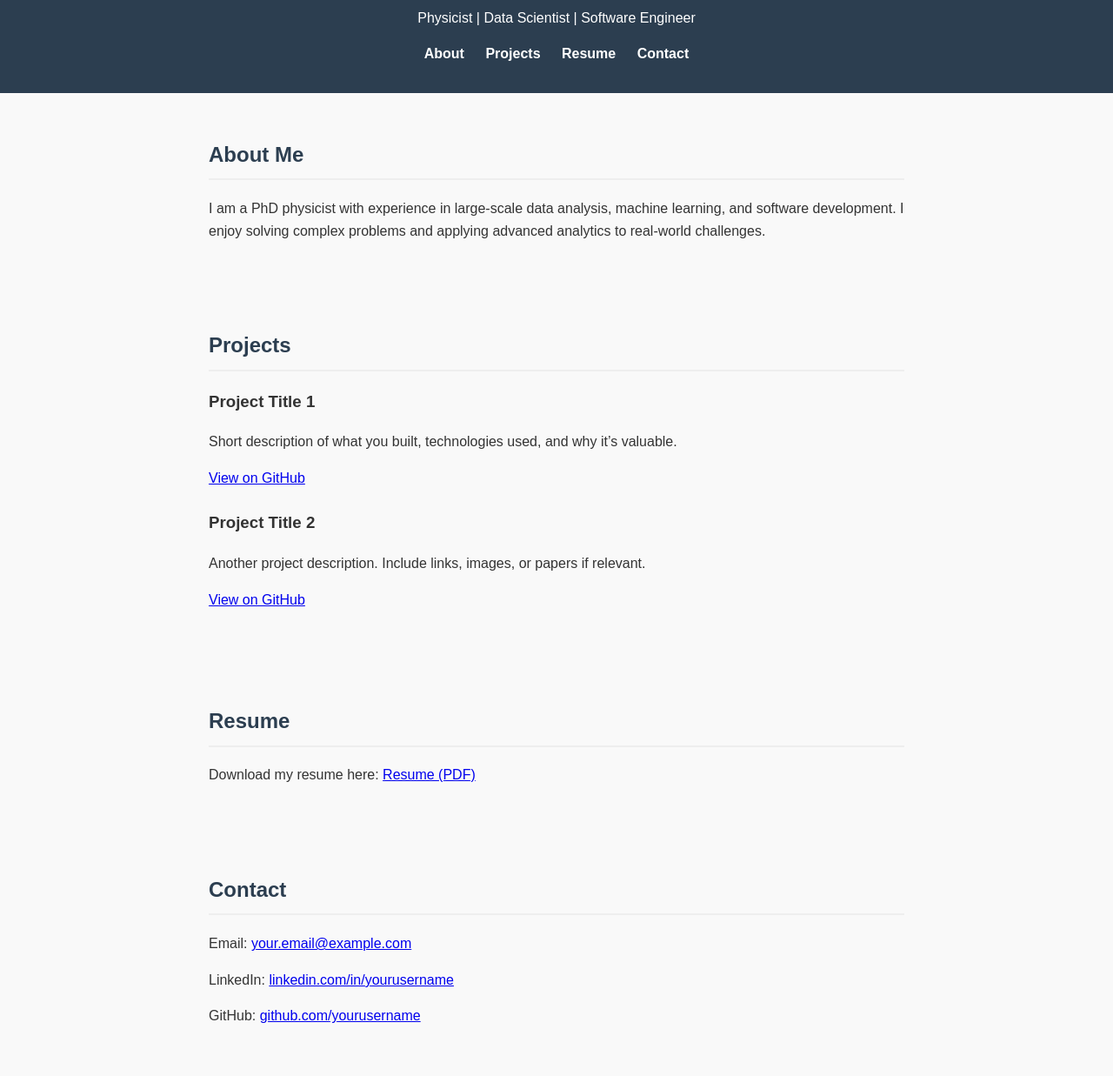
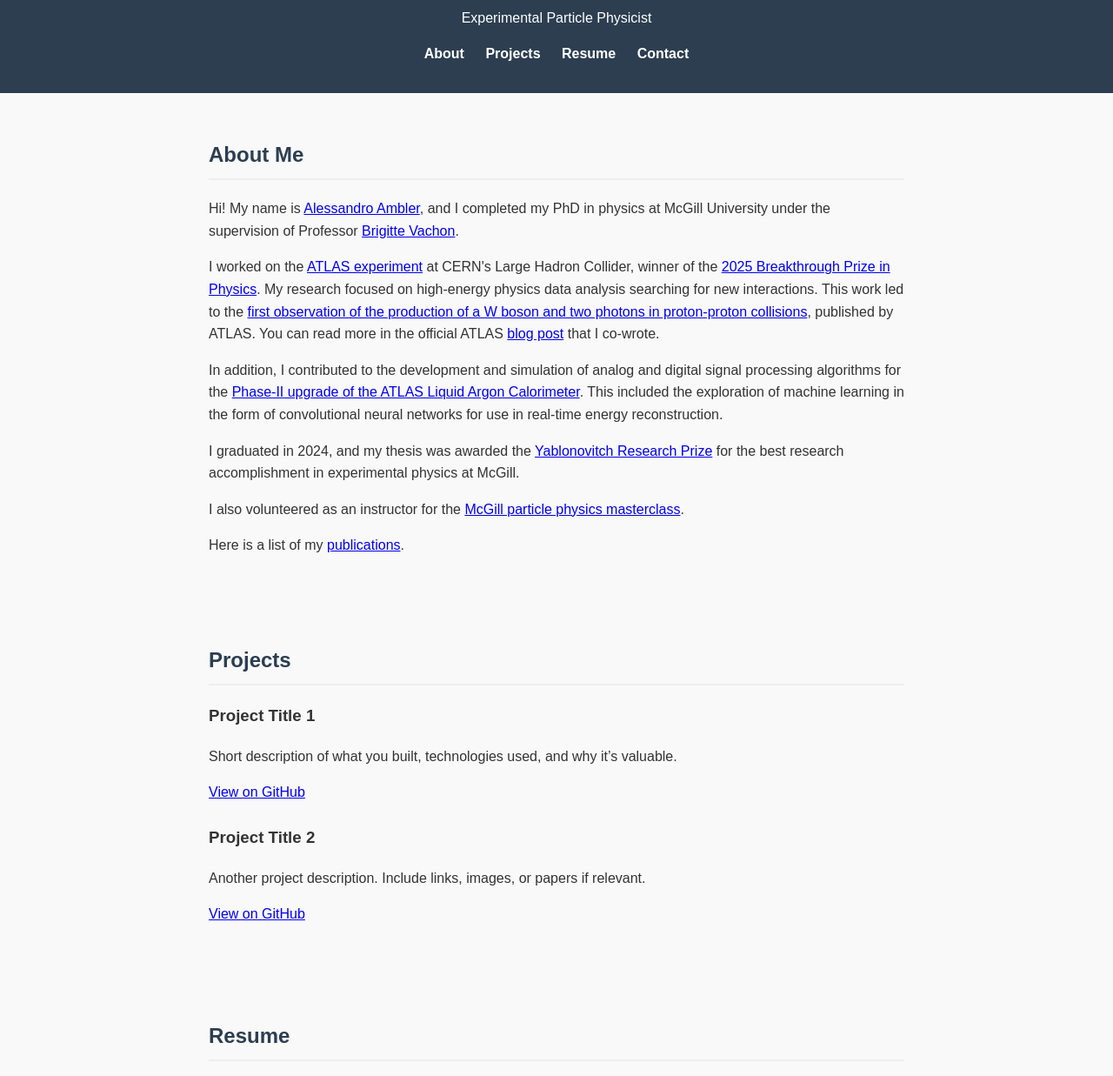
Before and after one commit to alessandroambler/alessandroambler.github.io, a plain HTML site: page index.html in a window 1280 px wide. Shown: the part 241-1478 px from the top of the page at 87% size. Drawn offline with Linux system fonts and the light colour scheme.

Commit message:
Updated information and links

```diff
--- a/index.html
+++ b/index.html
@@ -63,9 +63,9 @@
 </head>
 <body>
   <header>
-    <img src="portrait.png" alt="Your Name" class="profile-pic">
-    <h1>Your Name</h1>
-    <p>Physicist | Data Scientist | Software Engineer</p>
+    <img src="portrait.png" alt="Alessandro Ambler" class="profile-pic">
+    <h1>Alessandro Ambler</h1>
+    <p>Experimental Particle Physicist</p>
     <nav>
       <a href="#about">About</a>
       <a href="#projects">Projects</a>
@@ -77,9 +77,25 @@
   <section id="about">
     <h2>About Me</h2>
     <p>
-      I am a PhD physicist with experience in large-scale data analysis,
-      machine learning, and software development. I enjoy solving complex
-      problems and applying advanced analytics to real-world challenges.
+      Hi! My name is <a href="https://www.physics.mcgill.ca/xhep/en/people/ambler.html" target="_blank">Alessandro Ambler</a>, and I completed my PhD in physics at McGill University under the supervision of Professor <a href="https://www.physics.mcgill.ca/xhep/en/people/vachon.html" target="_blank">Brigitte Vachon</a>.
+    </p>
+    <p>
+      I worked on the <a href="https://www.physics.mcgill.ca/xhep/en/research/atlas.html" target="_blank">ATLAS experiment</a> at CERN's Large Hadron Collider, winner of the <a href="https://reporter.mcgill.ca/mcgill-researchers-breakthrough-prize-in-fundamental-physics/" target="_blank">2025 Breakthrough Prize in Physics</a>. My research focused on high-energy physics data analysis searching for new interactions.
+      This work led to the <a href="https://doi.org/10.1016/j.physletb.2023.138400" target="_blank">first observation of the production of a W boson and two photons in proton-proton collisions</a>, published by ATLAS.
+      You can read more in the official ATLAS <a href="https://atlas.cern/Updates/Briefing/Tri-Boson-Production" target="_blank">blog post</a> that I co-wrote.
+    </p>
+    <p>
+      In addition, I contributed to the development and simulation of analog and digital signal processing algorithms for the <a href="https://cds.cern.ch/record/2285582" target="_blank">Phase-II upgrade of the ATLAS Liquid Argon Calorimeter</a>.
+      This included the exploration of machine learning in the form of convolutional neural networks for use in real-time energy reconstruction.
+    </p>
+    <p>
+      I graduated in 2024, and my thesis was awarded the <a href="http://www.physics.mcgill.ca/news/alessandroa0/" target="_blank">Yablonovitch Research Prize</a> for the best research accomplishment in experimental physics at McGill.
+    </p>
+    <p>
+      I also volunteered as an instructor for the <a href="https://www.physics.mcgill.ca/masterclass/" target="_blank">McGill particle physics masterclass</a>.
+    </p>
+    <p>
+      Here is a list of my <a href="https://inspirehep.net/authors/1607106" target="_blank">publications</a>.
     </p>
   </section>
 
@@ -107,13 +123,13 @@
 
   <section id="contact">
     <h2>Contact</h2>
-    <p>Email: <a href="mailto:your.email@example.com">your.email@example.com</a></p>
-    <p>LinkedIn: <a href="https://linkedin.com/in/yourusername" target="_blank">linkedin.com/in/yourusername</a></p>
-    <p>GitHub: <a href="https://github.com/yourusername" target="_blank">github.com/yourusername</a></p>
+    <p>Email: <a href="mailto:your.email@example.com">alessandro.ambler@mail.mcgill.ca</a></p>
+    <p>LinkedIn: <a href="https://linkedin.com/in/yourusername" target="_blank">https://www.linkedin.com/in/alessandro-ambler-a7a73094/</a></p>
+    <!-- <p>GitHub: <a href="https://github.com/yourusername" target="_blank">github.com/alessandroambler</a></p> -->
   </section>
 
   <footer>
-    <p>© 2025 Your Name</p>
+    <p>© 2025 Alessandro Ambler</p>
   </footer>
 </body>
 </html>
```
